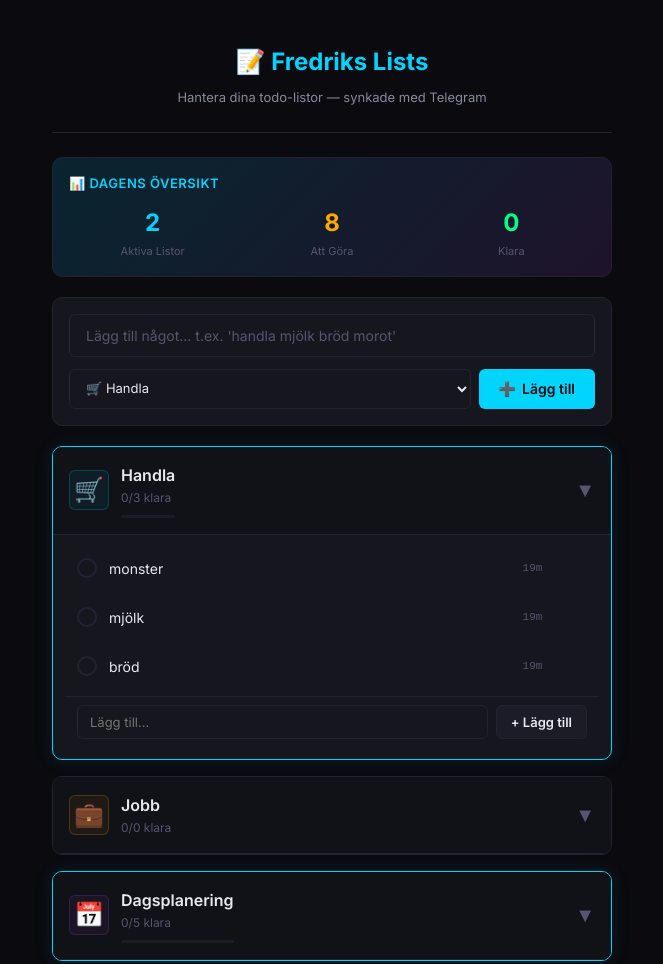
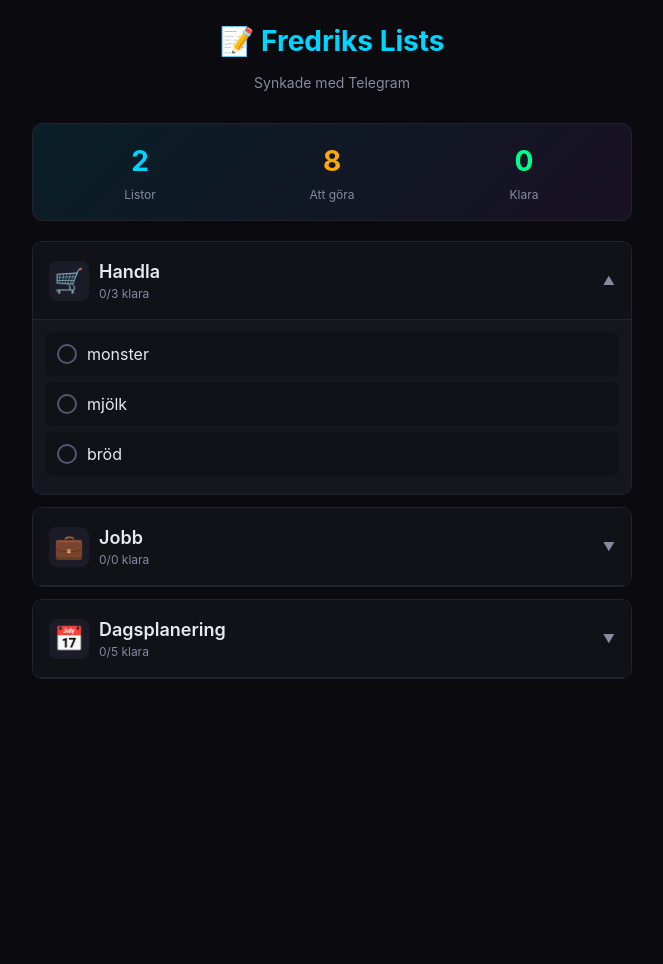
Before and after one commit to fredrikberg112/todo-app, a website: page index.html in a window 1280 px wide. Shown: the whole page, without its empty margins (308-971 px from the left). After the commit the page ends 800 px from the top, so only its background shows below. Drawn offline with Linux system fonts and the light colour scheme.

Commit message:
Complete rewrite - simpler, more reliable

```diff
--- a/index.html
+++ b/index.html
@@ -4,207 +4,73 @@
     <meta charset="UTF-8">
     <meta name="viewport" content="width=device-width, initial-scale=1.0">
     <title>📝 Fredriks Todo Lists</title>
-    <link rel="preconnect" href="https://fonts.googleapis.com">
-    <link rel="preconnect" href="https://fonts.gstatic.com" crossorigin>
-    <link href="https://fonts.googleapis.com/css2?family=Inter:wght@400;500;600;700&display=swap" rel="stylesheet">
     <style>
-        :root {
-            --bg-deep: #0a0a0f;
-            --bg-panel: #111118;
-            --bg-card: #16161f;
-            --bg-hover: #1c1c28;
-            --border: #222233;
-            --border-active: #334466;
-            --cyan: #00d4ff;
-            --cyan-dim: #00d4ff22;
-            --pink: #ff006e;
-            --pink-dim: #ff006e22;
-            --green: #00ff88;
-            --green-dim: #00ff8822;
-            --amber: #ffaa00;
-            --amber-dim: #ffaa0022;
-            --purple: #9d4edd;
-            --purple-dim: #9d4edd22;
-            --text-primary: #e8e8f0;
-            --text-secondary: #8888a0;
-            --text-muted: #555570;
-            --radius: 10px;
-            --radius-sm: 6px;
-            --transition: 0.2s ease;
-        }
-
-        * {
-            margin: 0;
-            padding: 0;
-            box-sizing: border-box;
-        }
-
+        * { margin: 0; padding: 0; box-sizing: border-box; }
         body {
-            font-family: 'Inter', sans-serif;
-            background: var(--bg-deep);
-            color: var(--text-primary);
-            font-size: 14px;
+            font-family: -apple-system, BlinkMacSystemFont, 'Segoe UI', Roboto, sans-serif;
+            background: #0a0a0f;
+            color: #e8e8f0;
+            font-size: 16px;
             line-height: 1.5;
             min-height: 100vh;
-        }
-
-        .app-container {
-            max-width: 600px;
-            margin: 0 auto;
             padding: 20px;
         }
-
-        /* Header */
-        .app-header {
+        .container { max-width: 600px; margin: 0 auto; }
+        h1 {
             text-align: center;
-            padding: 24px 0;
-            margin-bottom: 24px;
-            border-bottom: 1px solid var(--border);
+            color: #00d4ff;
+            margin-bottom: 10px;
+            font-size: 28px;
         }
-
-        .app-header h1 {
-            font-size: 24px;
+        .subtitle {
+            text-align: center;
+            color: #8888a0;
+            margin-bottom: 30px;
+            font-size: 14px;
+        }
+        .summary {
+            display: grid;
+            grid-template-columns: repeat(3, 1fr);
+            gap: 10px;
+            margin-bottom: 20px;
+            background: linear-gradient(135deg, rgba(0,212,255,0.1), rgba(157,78,221,0.1));
+            border: 1px solid #222233;
+            border-radius: 10px;
+            padding: 16px;
+        }
+        .stat {
+            text-align: center;
+        }
+        .stat-value {
+            font-size: 28px;
             font-weight: 700;
-            color: var(--cyan);
-            margin-bottom: 8px;
         }
-
-        .app-header p {
-            color: var(--text-secondary);
-            font-size: 13px;
+        .stat-label {
+            font-size: 12px;
+            color: #8888a0;
+            margin-top: 4px;
         }
-
-        /* Quick Add */
-        .quick-add {
-            background: var(--bg-card);
-            border: 1px solid var(--border);
-            border-radius: var(--radius);
-            padding: 16px;
-            margin-bottom: 20px;
+        .list-card {
+            background: #16161f;
+            border: 1px solid #222233;
+            border-radius: 10px;
+            margin-bottom: 12px;
+            overflow: hidden;
         }
-
-        .quick-add-input {
-            width: 100%;
-            background: var(--bg-input);
-            border: 1px solid var(--border);
-            border-radius: var(--radius-sm);
-            padding: 12px 16px;
-            color: var(--text-primary);
-            font-family: inherit;
-            font-size: 14px;
-            margin-bottom: 12px;
-            outline: none;
-            transition: var(--transition);
-        }
-
-        .quick-add-input:focus {
-            border-color: var(--cyan);
-            box-shadow: 0 0 0 3px var(--cyan-dim);
-        }
-
-        .quick-add-input::placeholder {
-            color: var(--text-muted);
-        }
-
-        .quick-add-row {
-            display: flex;
-            gap: 8px;
-            flex-wrap: wrap;
-        }
-
-        .list-selector {
-            flex: 1;
-            min-width: 150px;
-            background: var(--bg-input);
-            border: 1px solid var(--border);
-            border-radius: var(--radius-sm);
-            padding: 10px 12px;
-            color: var(--text-primary);
-            font-family: inherit;
-            font-size: 13px;
-            outline: none;
-            cursor: pointer;
-        }
-
-        .list-selector:focus {
-            border-color: var(--cyan);
-        }
-
-        .btn {
-            padding: 10px 20px;
-            border-radius: var(--radius-sm);
-            border: none;
-            font-family: inherit;
-            font-size: 14px;
-            font-weight: 600;
-            cursor: pointer;
-            transition: var(--transition);
-            display: flex;
-            align-items: center;
-            gap: 6px;
-        }
-
-        .btn-primary {
-            background: var(--cyan);
-            color: var(--bg-deep);
-        }
-
-        .btn-primary:hover {
-            background: #33ddff;
-            transform: translateY(-1px);
-        }
-
-        .btn-secondary {
-            background: var(--bg-hover);
-            color: var(--text-primary);
-            border: 1px solid var(--border);
-        }
-
-        .btn-secondary:hover {
-            border-color: var(--cyan);
-            color: var(--cyan);
-        }
-
-        /* Lists Grid */
-        .lists-grid {
-            display: flex;
-            flex-direction: column;
-            gap: 16px;
-        }
-
-        .list-card {
-            background: var(--bg-card);
-            border: 1px solid var(--border);
-            border-radius: var(--radius);
-            overflow: hidden;
-            transition: var(--transition);
-        }
-
-        .list-card:hover {
-            border-color: var(--border-active);
-        }
-
-        .list-card.active {
-            border-color: var(--cyan);
-            box-shadow: 0 0 20px rgba(0, 212, 255, 0.1);
-        }
-
         .list-header {
             display: flex;
             align-items: center;
             justify-content: space-between;
             padding: 16px;
-            background: var(--bg-panel);
-            border-bottom: 1px solid var(--border);
+            background: #111118;
             cursor: pointer;
+            border-bottom: 1px solid #222233;
         }
-
-        .list-header-left {
+        .list-title {
             display: flex;
             align-items: center;
-            gap: 12px;
+            gap: 10px;
         }
-
         .list-icon {
             font-size: 24px;
             width: 40px;
@@ -212,297 +78,289 @@
             display: flex;
             align-items: center;
             justify-content: center;
-            background: var(--bg-card);
-            border-radius: var(--radius-sm);
-            border: 1px solid var(--border);
+            background: #1c1c28;
+            border-radius: 8px;
         }
-
-        .list-info h3 {
-            font-size: 16px;
+        .list-name {
             font-weight: 600;
-            margin-bottom: 2px;
+            font-size: 18px;
         }
-
-        .list-info .list-meta {
+        .list-meta {
             font-size: 12px;
-            color: var(--text-muted);
+            color: #8888a0;
         }
-
-        .list-toggle {
-            font-size: 20px;
-            color: var(--text-muted);
-            transition: var(--transition);
+        .toggle-btn {
+            font-size: 12px;
+            color: #8888a0;
         }
-
-        .list-card.expanded .list-toggle {
-            transform: rotate(180deg);
-        }
-
-        /* Items */
         .list-items {
             padding: 12px;
-            display: none;
         }
-
-        .list-card.expanded .list-items {
-            display: block;
-        }
-
         .todo-item {
             display: flex;
             align-items: center;
-            gap: 12px;
+            gap: 10px;
             padding: 10px 12px;
-            border-radius: var(--radius-sm);
+            border-radius: 6px;
             margin-bottom: 6px;
-            transition: var(--transition);
-            cursor: pointer;
+            background: #111118;
         }
-
-        .todo-item:hover {
-            background: var(--bg-hover);
-        }
-
         .todo-item.completed {
             opacity: 0.5;
         }
-
         .todo-item.completed .item-text {
             text-decoration: line-through;
-            color: var(--text-muted);
+            color: #8888a0;
         }
-
-        .item-checkbox {
+        .checkbox {
             width: 20px;
             height: 20px;
-            border: 2px solid var(--border);
+            border: 2px solid #555570;
             border-radius: 50%;
             display: flex;
             align-items: center;
             justify-content: center;
+            cursor: pointer;
             flex-shrink: 0;
-            transition: var(--transition);
+        }
+        .checkbox.checked {
+            background: #00ff88;
+            border-color: #00ff88;
+        }
+        .checkbox.checked::after {
+            content: '✓';
+            color: #0a0a0f;
+            font-size: 12px;
+            font-weight: bold;
+        }
+        .item-text {
+            flex: 1;
+        }
+        .btn-clear {
+            background: #ff006e22;
+            color: #ff006e;
+            border: 1px solid #ff006e;
+            padding: 4px 12px;
+            border-radius: 4px;
+            font-size: 12px;
             cursor: pointer;
         }
-
-        .todo-item:hover .item-checkbox {
-            border-color: var(--cyan);
-        }
-
-        .todo-item.completed .item-checkbox {
-            background: var(--green);
-            border-color: var(--green);
-        }
-
-        .item-checkbox::after {
-            content: '✓';
-            color: var(--bg-deep);
-            font-size: 12px;
-            font-weight: 700;
-            opacity: 0;
-            transition: var(--transition);
-        }
-
-        .todo-item.completed .item-checkbox::after {
-            opacity: 1;
-        }
-
-        .item-text {
-            flex: 1;
-            font-size: 14px;
-        }
-
-        .item-time {
-            font-size: 11px;
-            color: var(--text-muted);
-            font-family: 'JetBrains Mono', monospace;
-        }
-
-        /* Add item to list */
-        .add-item-row {
-            display: flex;
-            gap: 8px;
-            padding: 8px 12px;
-            border-top: 1px solid var(--border);
-            margin-top: 8px;
-        }
-
-        .add-item-input {
-            flex: 1;
-            background: var(--bg-input);
-            border: 1px solid var(--border);
-            border-radius: var(--radius-sm);
-            padding: 8px 12px;
-            color: var(--text-primary);
-            font-family: inherit;
-            font-size: 13px;
-            outline: none;
-        }
-
-        .add-item-input:focus {
-            border-color: var(--cyan);
-        }
-
-        .btn-small {
-            padding: 8px 14px;
-            font-size: 13px;
-        }
-
-        /* Progress bar */
-        .progress-bar {
-            height: 3px;
-            background: var(--bg-hover);
-            border-radius: 3px;
-            margin-top: 8px;
-            overflow: hidden;
-        }
-
-        .progress-fill {
-            height: 100%;
-            background: var(--green);
-            border-radius: 3px;
-            transition: width 0.3s ease;
-        }
-
-        .progress-fill.partial {
-            background: var(--amber);
-        }
-
-        /* Empty state */
         .empty-state {
             text-align: center;
-            padding: 40px 20px;
-            color: var(--text-muted);
+            padding: 30px;
+            color: #555570;
         }
-
-        .empty-state-icon {
-            font-size: 48px;
-            margin-bottom: 12px;
-            opacity: 0.3;
-        }
-
-        /* Summary */
-        .summary-card {
-            background: linear-gradient(135deg, var(--cyan-dim), var(--purple-dim));
-            border: 1px solid var(--border);
-            border-radius: var(--radius);
-            padding: 16px;
-            margin-bottom: 20px;
-        }
-
-        .summary-header {
-            font-size: 13px;
-            font-weight: 600;
-            text-transform: uppercase;
-            letter-spacing: 0.5px;
-            color: var(--cyan);
-            margin-bottom: 12px;
-        }
-
-        .summary-stats {
-            display: grid;
-            grid-template-columns: repeat(3, 1fr);
-            gap: 12px;
-        }
-
-        .stat {
+        .loading {
             text-align: center;
-        }
-
-        .stat-value {
-            font-size: 24px;
-            font-weight: 700;
-            color: var(--text-primary);
-        }
-
-        .stat-label {
-            font-size: 11px;
-            color: var(--text-muted);
-            margin-top: 2px;
-        }
-
-        /* Delete button */
-        .btn-delete {
-            background: transparent;
-            border: none;
-            color: var(--text-muted);
-            cursor: pointer;
-            padding: 4px 8px;
-            border-radius: var(--radius-sm);
-            transition: var(--transition);
-            opacity: 0;
-        }
-
-        .todo-item:hover .btn-delete {
-            opacity: 1;
-        }
-
-        .btn-delete:hover {
-            color: var(--pink);
-            background: var(--pink-dim);
-        }
-
-        /* Responsive */
-        @media (max-width: 480px) {
-            .app-container {
-                padding: 12px;
-            }
-
-            .app-header h1 {
-                font-size: 20px;
-            }
-
-            .quick-add-row {
-                flex-direction: column;
-            }
-
-            .list-selector {
-                width: 100%;
-            }
-
-            .summary-stats {
-                grid-template-columns: repeat(3, 1fr);
-            }
+            padding: 40px;
+            color: #00d4ff;
         }
     </style>
 </head>
 <body>
-    <div class="app-container">
-        <header class="app-header">
-            <h1>📝 Fredriks Lists</h1>
-            <p>Hantera dina todo-listor — synkade med Telegram</p>
-        </header>
+    <div class="container">
+        <h1>📝 Fredriks Lists</h1>
+        <p class="subtitle">Synkade med Telegram</p>
 
-        <!-- Summary -->
-        <div class="summary-card" id="summary-card">
-            <div class="summary-header">📊 Dagens Översikt</div>
-            <div class="summary-stats" id="summary-stats">
-                <!-- Filled by JS -->
-            </div>
+        <div id="summary" class="summary">
+            <div class="loading">Laddar...</div>
         </div>
 
-        <!-- Quick Add -->
-        <div class="quick-add">
-            <input type="text" class="quick-add-input" id="quick-add-input"
-                   placeholder="Lägg till något... t.ex. 'handla mjölk bröd morot'">
-            <div class="quick-add-row">
-                <select class="list-selector" id="list-selector">
-                    <option value="handla">🛒 Handla</option>
-                    <option value="jobb">💼 Jobb</option>
-                    <option value="dagsplanering">📅 Dagsplanering</option>
-                </select>
-                <button class="btn btn-primary" onclick="addFromInput()">
-                    <span>➕</span> Lägg till
-                </button>
-            </div>
-        </div>
-
-        <!-- Lists -->
-        <div class="lists-grid" id="lists-grid">
-            <!-- Filled by JS -->
-        </div>
+        <div id="lists"></div>
     </div>
 
-    <script src="app.js"></script>
+    <script>
+        // ── DATA ──
+        const DATA_KEY = 'fredriks_lists_v1';
+
+        let lists = {};
+        let expanded = new Set(['handla']);
+
+        // ── INIT ──
+        function init() {
+            console.log('Initializing app...');
+            loadData();
+            render();
+            console.log('App initialized with lists:', Object.keys(lists));
+        }
+
+        // ── LOAD DATA ──
+        function loadData() {
+            try {
+                // Try localStorage first
+                const saved = localStorage.getItem(DATA_KEY);
+                if (saved) {
+                    lists = JSON.parse(saved);
+                    console.log('Loaded from localStorage');
+                    return;
+                }
+            } catch (e) {
+                console.log('localStorage not available');
+            }
+
+            // Default data
+            lists = {
+                handla: {
+                    id: 'handla',
+                    name: 'Handla',
+                    icon: '🛒',
+                    color: '#00d4ff',
+                    items: [
+                        {id: 'h1', text: 'monster', completed: false, createdAt: new Date().toISOString()},
+                        {id: 'h2', text: 'mjölk', completed: false, createdAt: new Date().toISOString()},
+                        {id: 'h3', text: 'bröd', completed: false, createdAt: new Date().toISOString()}
+                    ]
+                },
+                jobb: {
+                    id: 'jobb',
+                    name: 'Jobb',
+                    icon: '💼',
+                    color: '#ffaa00',
+                    items: []
+                },
+                dagsplanering: {
+                    id: 'dagsplanering',
+                    name: 'Dagsplanering',
+                    icon: '📅',
+                    color: '#9d4edd',
+                    items: [
+                        {id: 'd1', text: 'Köra bil till 15:00', completed: false, createdAt: new Date().toISOString()},
+                        {id: 'd2', text: 'Vila 15:30-16:00', completed: false, createdAt: new Date().toISOString()},
+                        {id: 'd3', text: 'Plocka hemma', completed: false, createdAt: new Date().toISOString()},
+                        {id: 'd4', text: 'Hämta Mira på jobbet', completed: false, createdAt: new Date().toISOString()},
+                        {id: 'd5', text: 'Åk 17:00', completed: false, createdAt: new Date().toISOString()}
+                    ]
+                }
+            };
+
+            saveData();
+            console.log('Created default lists');
+        }
+
+        // ── SAVE DATA ──
+        function saveData() {
+            try {
+                localStorage.setItem(DATA_KEY, JSON.stringify(lists));
+            } catch (e) {
+                console.error('Could not save:', e);
+            }
+        }
+
+        // ── RENDER ──
+        function render() {
+            console.log('Rendering...');
+            renderSummary();
+            renderLists();
+        }
+
+        function renderSummary() {
+            const el = document.getElementById('summary');
+            const total = Object.values(lists).reduce((s, l) => s + l.items.length, 0);
+            const done = Object.values(lists).reduce((s, l) => s + l.items.filter(i => i.completed).length, 0);
+            const active = Object.values(lists).filter(l => l.items.length > 0).length;
+
+            el.innerHTML = `
+                <div class="stat">
+                    <div class="stat-value" style="color: #00d4ff">${active}</div>
+                    <div class="stat-label">Listor</div>
+                </div>
+                <div class="stat">
+                    <div class="stat-value" style="color: #ffaa00">${total - done}</div>
+                    <div class="stat-label">Att göra</div>
+                </div>
+                <div class="stat">
+                    <div class="stat-value" style="color: #00ff88">${done}</div>
+                    <div class="stat-label">Klara</div>
+                </div>
+            `;
+        }
+
+        function renderLists() {
+            const container = document.getElementById('lists');
+            container.innerHTML = Object.values(lists).map(list => {
+                const done = list.items.filter(i => i.completed).length;
+                const isOpen = expanded.has(list.id);
+
+                return `
+                    <div class="list-card">
+                        <div class="list-header" onclick="toggleList('${list.id}')">
+                            <div class="list-title">
+                                <div class="list-icon">${list.icon}</div>
+                                <div>
+                                    <div class="list-name">${list.name}</div>
+                                    <div class="list-meta">${done}/${list.items.length} klara</div>
+                                </div>
+                            </div>
+                            <span class="toggle-btn">${isOpen ? '▲' : '▼'}</span>
+                        </div>
+
+                        ${isOpen ? `
+                            <div class="list-items">
+                                ${list.items.length === 0 ? `
+                                    <div class="empty-state">Inga items än</div>
+                                ` : list.items.map(item => `
+                                    <div class="todo-item ${item.completed ? 'completed' : ''}">
+                                        <div class="checkbox ${item.completed ? 'checked' : ''}"
+                                             onclick="event.stopPropagation(); toggleItem('${list.id}', '${item.id}')">
+                                        </div>
+                                        <span class="item-text">${escapeHtml(item.text)}</span>
+                                    </div>
+                                `).join('')}
+
+                                ${done > 0 ? `
+                                    <div style="padding: 10px; text-align: center;">
+                                        <button class="btn-clear" onclick="event.stopPropagation(); clearCompleted('${list.id}')">
+                                            🧹 Rensa ${done} klara
+                                        </button>
+                                    </div>
+                                ` : ''}
+                            </div>
+                        ` : ''}
+                    </div>
+                `;
+            }).join('');
+        }
+
+        // ── ACTIONS ──
+        window.toggleList = function(id) {
+            if (expanded.has(id)) {
+                expanded.delete(id);
+            } else {
+                expanded.add(id);
+            }
+            renderLists();
+        };
+
+        window.toggleItem = function(listId, itemId) {
+            const item = lists[listId].items.find(i => i.id === itemId);
+            if (item) {
+                item.completed = !item.completed;
+                saveData();
+                render();
+            }
+        };
+
+        window.clearCompleted = function(listId) {
+            const list = lists[listId];
+            const done = list.items.filter(i => i.completed);
+            if (done.length === 0) return;
+
+            if (confirm(`Rensa ${done.length} avbockade items?`)) {
+                list.items = list.items.filter(i => !i.completed);
+                saveData();
+                render();
+            }
+        };
+
+        // ── HELPERS ──
+        function escapeHtml(text) {
+            const div = document.createElement('div');
+            div.textContent = text;
+            return div.innerHTML;
+        }
+
+        // ── START ──
+        document.addEventListener('DOMContentLoaded', init);
+    </script>
 </body>
 </html>
```
